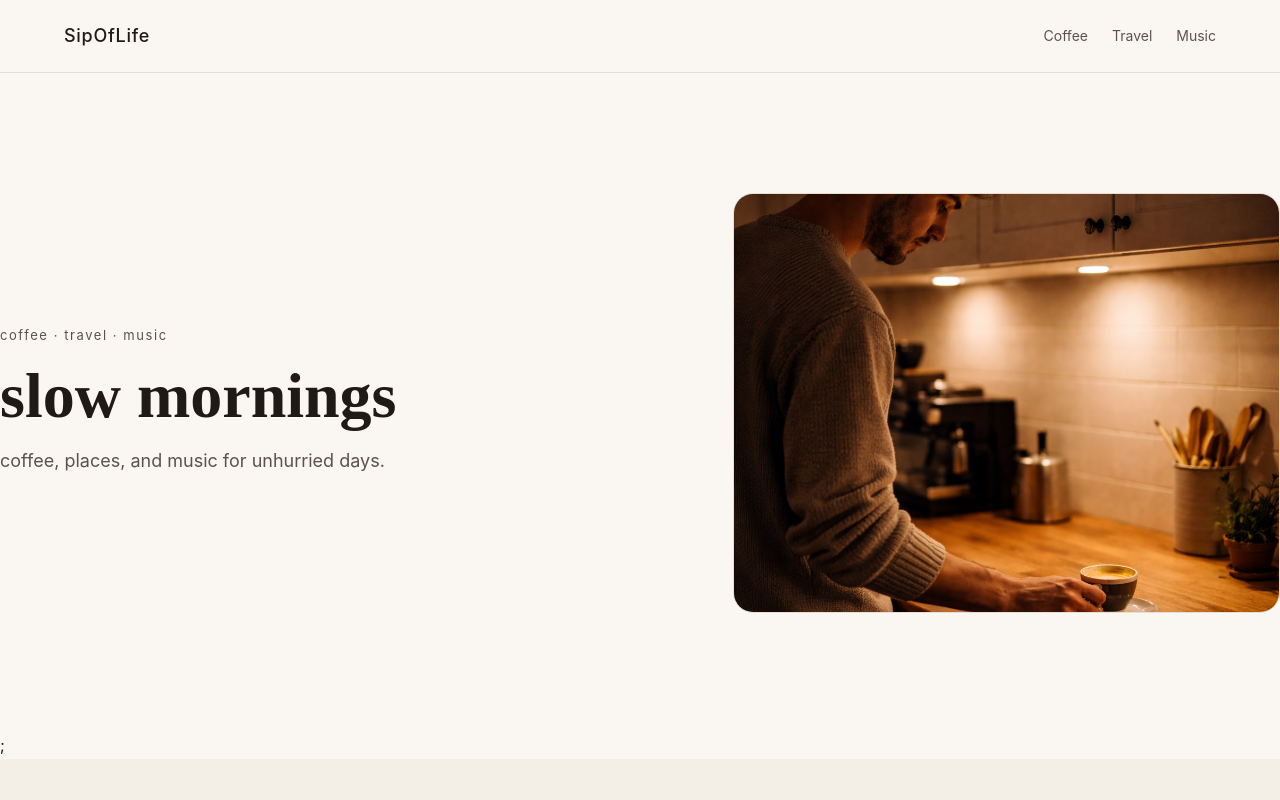
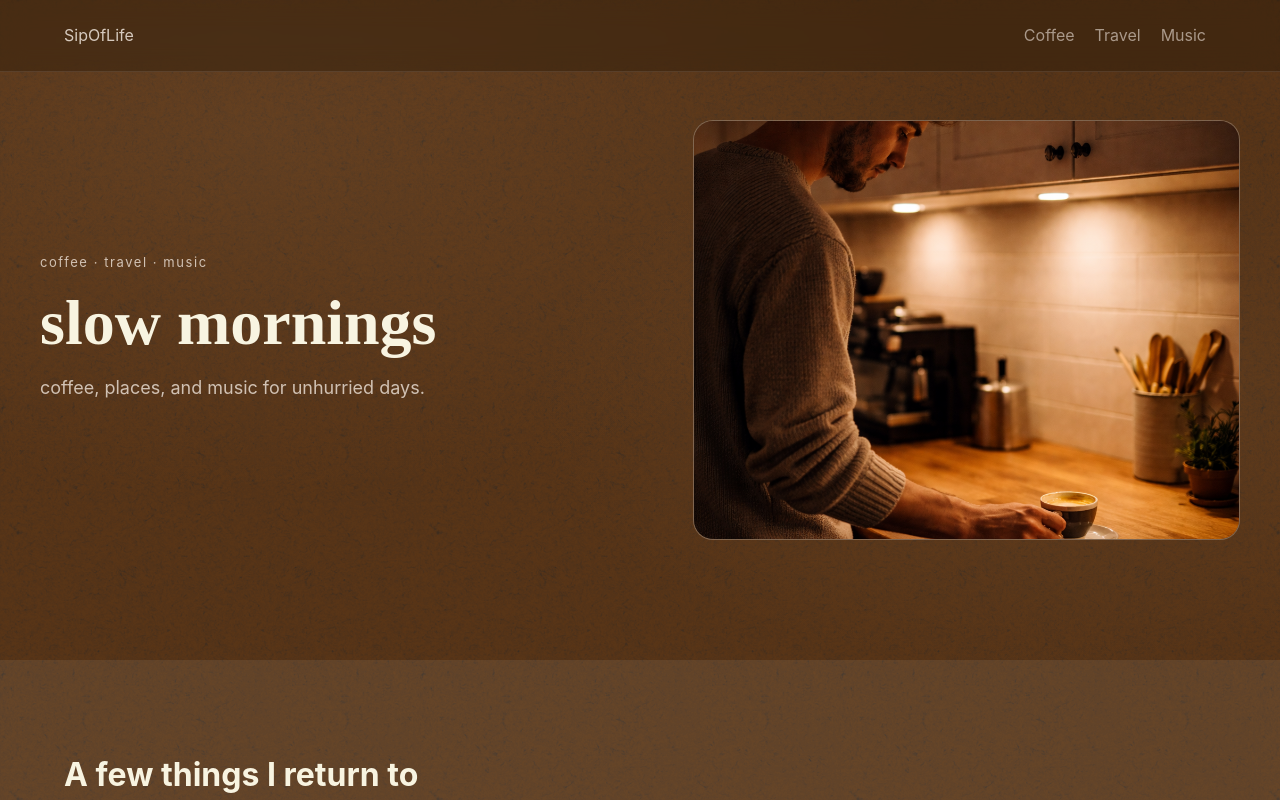
Before and after one commit to Tom-Par/SipOfLife, a React (Vite) app: page / in a window 1280 px wide. Shown: the top 800 px of the page. Built offline with nearby package versions, Linux system fonts and the light colour scheme.

Commit message:
background and header changes

```diff
--- a/src/components/App.jsx
+++ b/src/components/App.jsx
@@ -10,8 +10,8 @@ export default function App() {
     <div>
       <Header />
       <main>
-        <Hero />;
-        <Highlights />;
+        <Hero />
+        <Highlights />
       </main>
       <Footer />
     </div>
--- a/src/components/Footer.jsx
+++ b/src/components/Footer.jsx
@@ -8,10 +8,10 @@ function Footer() {
       <div className="container footerInner">
         <p className="footerText">© {year} SipOfLife</p>
         <div className="footerLinks">
-          <a href="https://github.com/yourname" target="_blank" rel="noreferrer">
+          <a href="https://github.com/Tom-Par" target="_blank" rel="noreferrer">
             GitHub
           </a>
-          <a href="https://www.linkedin.com/in/yourname" target="_blank" rel="noreferrer">
+          <a href="https://www.linkedin.com/in/tomasz-paruzel-a9a397228/" target="_blank" rel="noreferrer">
             LinkedIn
           </a>
         </div>
--- a/src/styles.css
+++ b/src/styles.css
@@ -3,13 +3,19 @@
    ========================= */
 
 :root {
-  --bg: #faf7f2;
-  --surface: #f3eee6;
-  --text: #1f1a17;
-  --muted: #5c524c;
-  --accent: #7f5539;
-  --border: #e6ded3;
+  --bg: #613714;          /* deep coffee brown */
+  --surface: rgba(255, 248, 240, 0.08); /* transparent card */
+  --surface2: rgba(255, 248, 240, 0.12);
+  --text: #F8F4E1;        /* warm off-white */
+  --muted: rgba(255, 246, 238, 0.72);
+  --accent: #AF8F6F;      /* latte accent */
+  --border: rgba(255, 248, 240, 0.18);
+  --header-bg: rgba(35, 20, 5, 0.35);      /* dark-glass tint */
+  --header-border: rgba(255, 246, 238, 0.10);
+  --header-text: rgba(255, 246, 238, 0.78);
+  --header-text-muted: rgba(255, 246, 238, 0.55);
 }
+
 
 *,
 *::before,
@@ -23,12 +29,21 @@ html {
 
 body {
   margin: 0;
-  font-family: Inter, system-ui, -apple-system, BlinkMacSystemFont,
-    "Segoe UI", sans-serif;
+  font-family: Inter, system-ui, -apple-system, BlinkMacSystemFont, "Segoe UI", sans-serif;
   background-color: var(--bg);
   color: var(--text);
   line-height: 1.6;
+
+  background-color: var(--bg);
+  background-image:
+    radial-gradient(1200px 600px at 20% 10%, rgba(210,166,121,0.10), transparent 60%),
+    radial-gradient(900px 500px at 80% 30%, rgba(210,166,121,0.08), transparent 55%),
+    url("./assets/black-felt.png");
+  background-repeat: no-repeat, no-repeat, repeat;
+  background-size: auto, auto, 420px;
+  background-position: center, center, top left;
 }
+
 
 a {
   color: inherit;
@@ -65,41 +80,47 @@ a {
    Header
    ========================= */
 
-.header {
-  position: sticky;
+.header{
+  position: fixed;
   top: 0;
-  z-index: 10;
-  background: rgba(250, 247, 242, 0.85);
-  backdrop-filter: blur(6px);
-  border-bottom: 1px solid var(--border);
+  left: 0;
+  right: 0;
+  height: 72px;
+  z-index: 50;
+
+  background: var(--header-bg);
+  backdrop-filter: blur(12px);
+  -webkit-backdrop-filter: blur(12px);
+
+  border-bottom: 1px solid var(--header-border);
 }
 
-.headerInner {
+.headerInner{
+  height: 72px;
   display: flex;
   align-items: center;
   justify-content: space-between;
-  height: 72px;
 }
 
-.brand {
-  font-size: 18px;
-  font-weight: 500;
-  letter-spacing: 0.04em;
+.brand{
+  color: var(--header-text);
+  text-decoration: none;
 }
 
-.nav {
-  display: flex;
-  gap: 24px;
+.nav a{
+  color: var(--header-text-muted);
+  text-decoration: none;
+  padding: 8px 10px;
+  border-radius: 10px;
+  transition: color 160ms ease, background 160ms ease;
 }
 
-.nav a {
-  font-size: 14px;
-  color: var(--muted);
+.nav a:hover{
+  color: var(--header-text);
+  background: rgba(255, 246, 238, 0.07);
 }
 
-.nav a:hover {
-  color: var(--text);
-}
+
 
 /* =========================
    Hero
@@ -112,12 +133,13 @@ a {
 .heroInner {
   display: grid;
   grid-template-columns: 1.1fr 0.9fr;
+  align-items: center;
   gap: 64px;
-  align-items: center;
 }
 
 .heroText {
   max-width: 520px;
+  padding-left: 40px;
 }
 
 .heroEyebrow {
@@ -149,6 +171,7 @@ a {
 
   background: var(--surface);
   border: 1px solid var(--border);
+  transform: translateX(-40px);
 }
 
 .heroImg {
@@ -162,6 +185,11 @@ a {
   .heroMedia {
     height: 360px;
     border-radius: 16px;
+    transform: none;
+  }
+
+  .heroText {
+    padding-left: 0;
   }
 
   .heroMedia::before {
```
Also changed, not shown: src/assets/black-felt.png (added).
